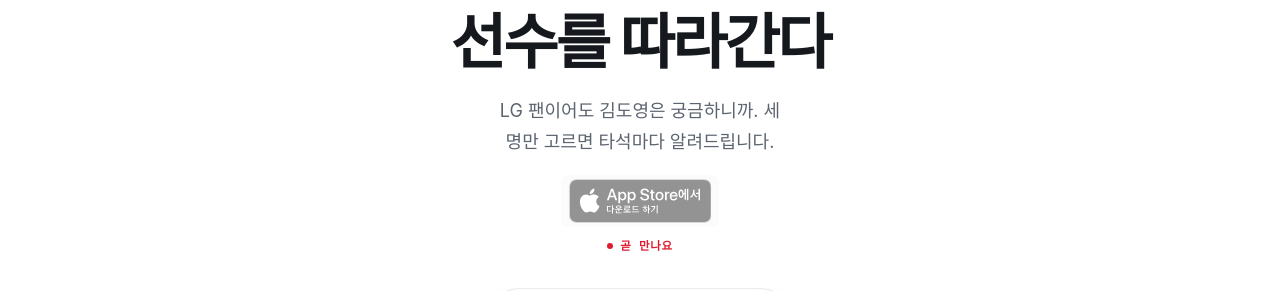
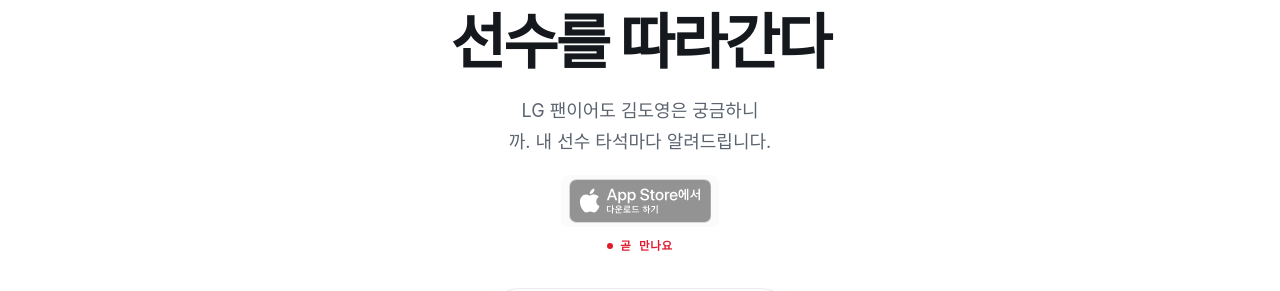
Before and after one commit to everydaystudy/mybaseballstar-legal, a Jekyll site: the page built from index.html, in a window 1280 px wide and 900 px high. Shown: the part 230-521 px from the top of the window. Built offline with Jekyll 4.4.1, drawn with Linux system fonts in a browser that asks for light colours; some web fonts are replaced.

Commit message:
첫 화면에서 [세 명]을 뺀다
세 명은 최대치지 기본값이 아니다. 한 명만 팔로우한 사람에게는
약속이 어긋난다. 앱이 쓰는 말인 [내 선수]로 바꾼다.

Co-Authored-By: Claude Opus 5 (1M context) <noreply@anthropic.com>
Claude-Session: https://claude.ai/code/session_01BchjrNcMfv7uapSwrjJF2y

```diff
--- a/index.html
+++ b/index.html
@@ -1,7 +1,7 @@
 ---
 layout: landing
 title: 마이베이스볼스타
-description: 팀이 아니라 선수를 따라갑니다. 세 명만 고르면 타석마다 알려주는 KBO · MLB 야구 앱.
+description: 팀이 아니라 선수를 따라갑니다. 내 선수 타석마다 알려주는 KBO · MLB 야구 앱.
 ---
 <style>
 /* ─────────────────────────────────────────────────────────────
@@ -321,7 +321,7 @@ footer a:focus-visible{outline:2px solid var(--accent);outline-offset:3px;border
   <section class="hero rise">
     <div class="eb">KBO · MLB</div>
     <h1>팀이 아니라<br>선수를 따라간다</h1>
-    <p>LG 팬이어도 김도영은 궁금하니까. 세 명만 고르면 타석마다 알려드립니다.</p>
+    <p>LG 팬이어도 김도영은 궁금하니까. 내 선수 타석마다 알려드립니다.</p>
     <div class="store soon">
       <svg class="badge" xmlns="http://www.w3.org/2000/svg" role="img" aria-label="App Store 에서 다운로드" viewBox="0 0 129.70071 40">
 
```
